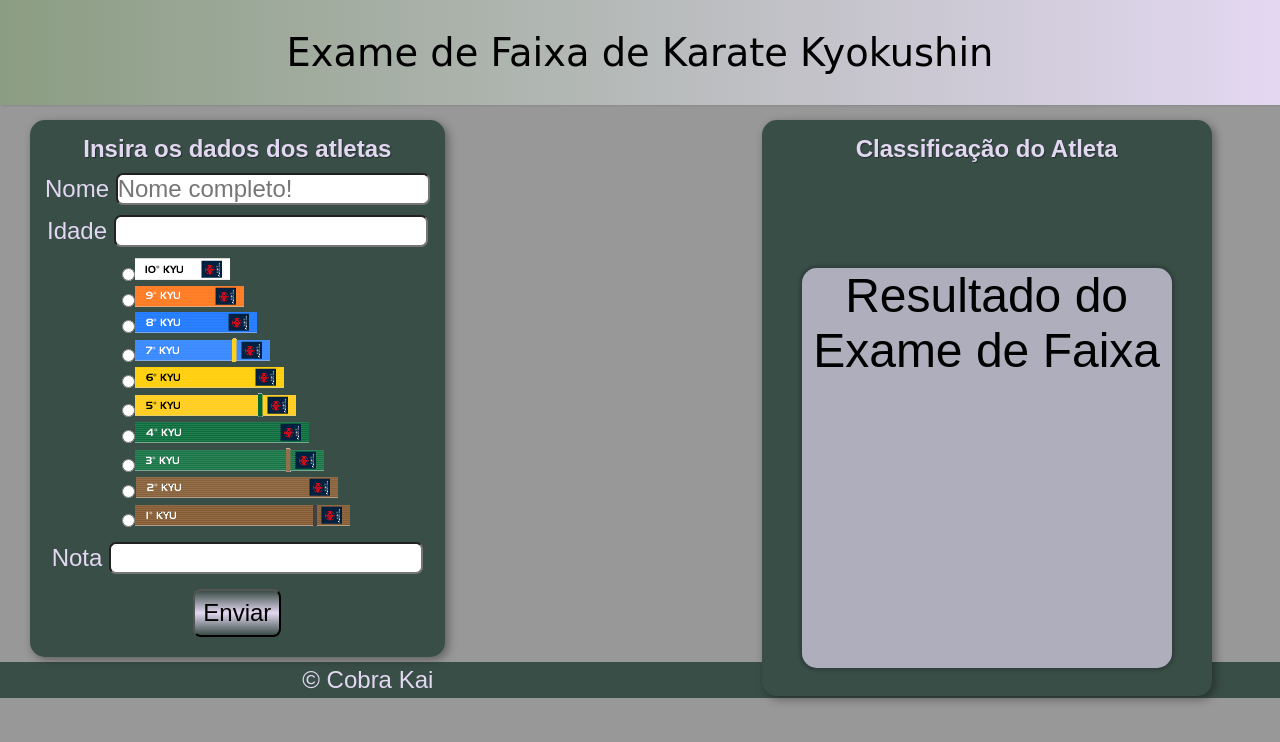
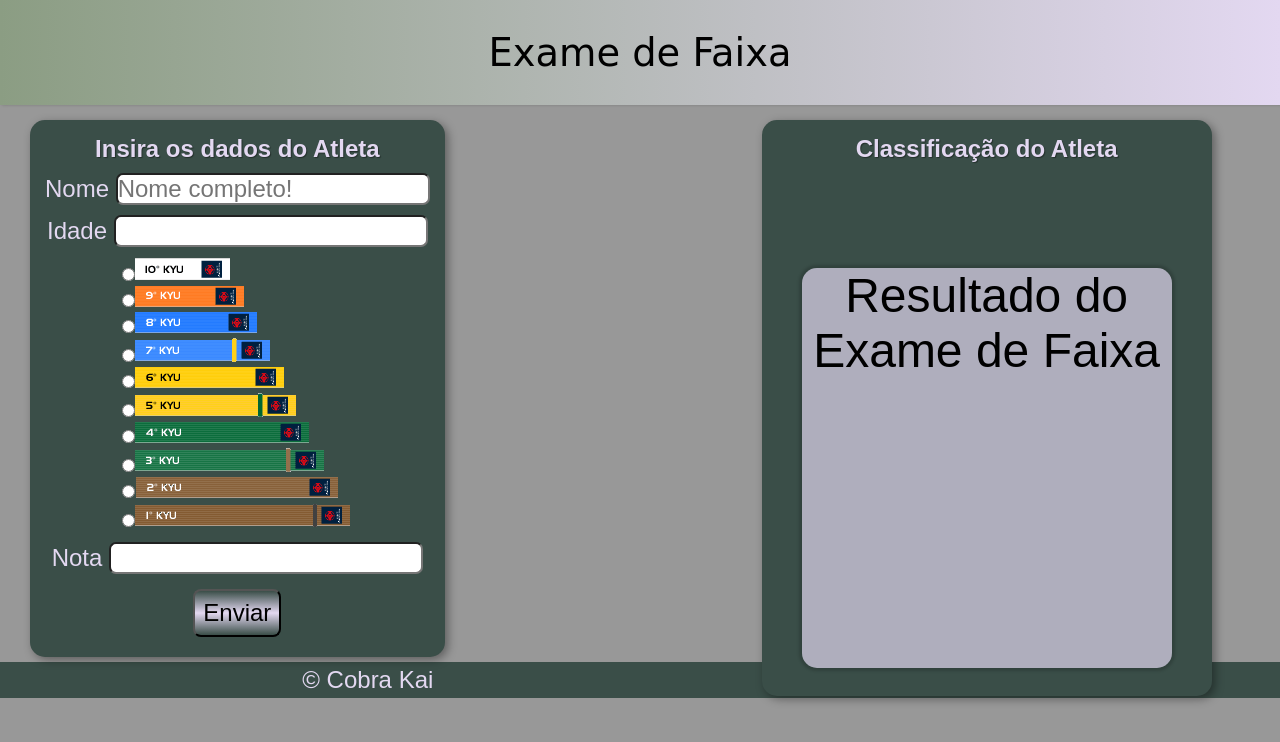
Before and after one commit to SansaoYago/App-Exame-de-Faixa-Karate-Kyokushin, a plain HTML site: page index.html in a window 1280 px wide. Drawn offline with Linux system fonts and the light colour scheme; a web font is replaced by a local one.

Commit message:
Atualizar o index.html

```diff
--- a/index.html
+++ b/index.html
@@ -10,11 +10,11 @@
 </head>
 <body>
     <header>
-        <h1>Exame de Faixa de Karate Kyokushin</h1>
+        <h1>Exame de Faixa</h1>
     </header>
     <main>
         <section id="dados">
-            <h2>Insira os dados dos atletas</h2>
+            <h2>Insira os dados do Atleta</h2>
             <div id="corpo">
                 <label for="atleta">
                     <p>Nome <input type="text" name="atleta" id="atleta" placeholder="Nome completo!" minlength="13" required autocomplete="name"></p>
```
